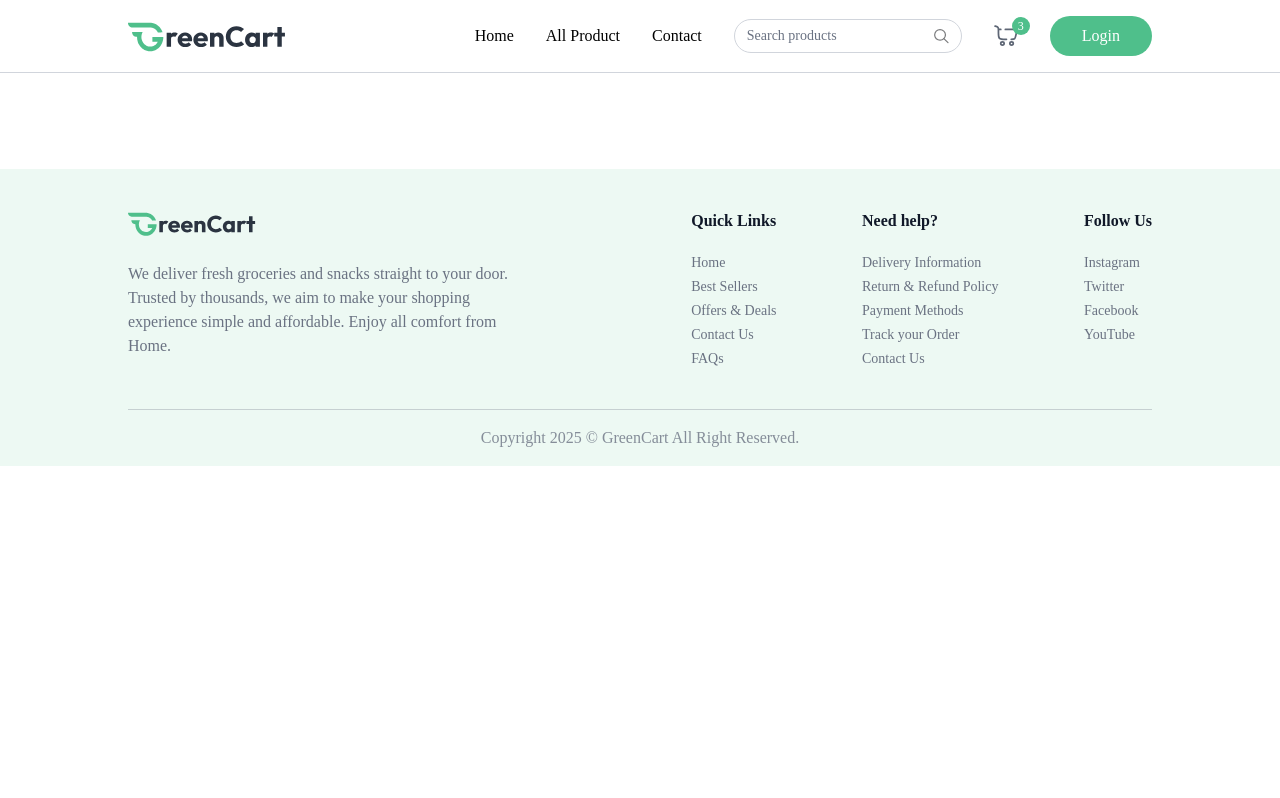
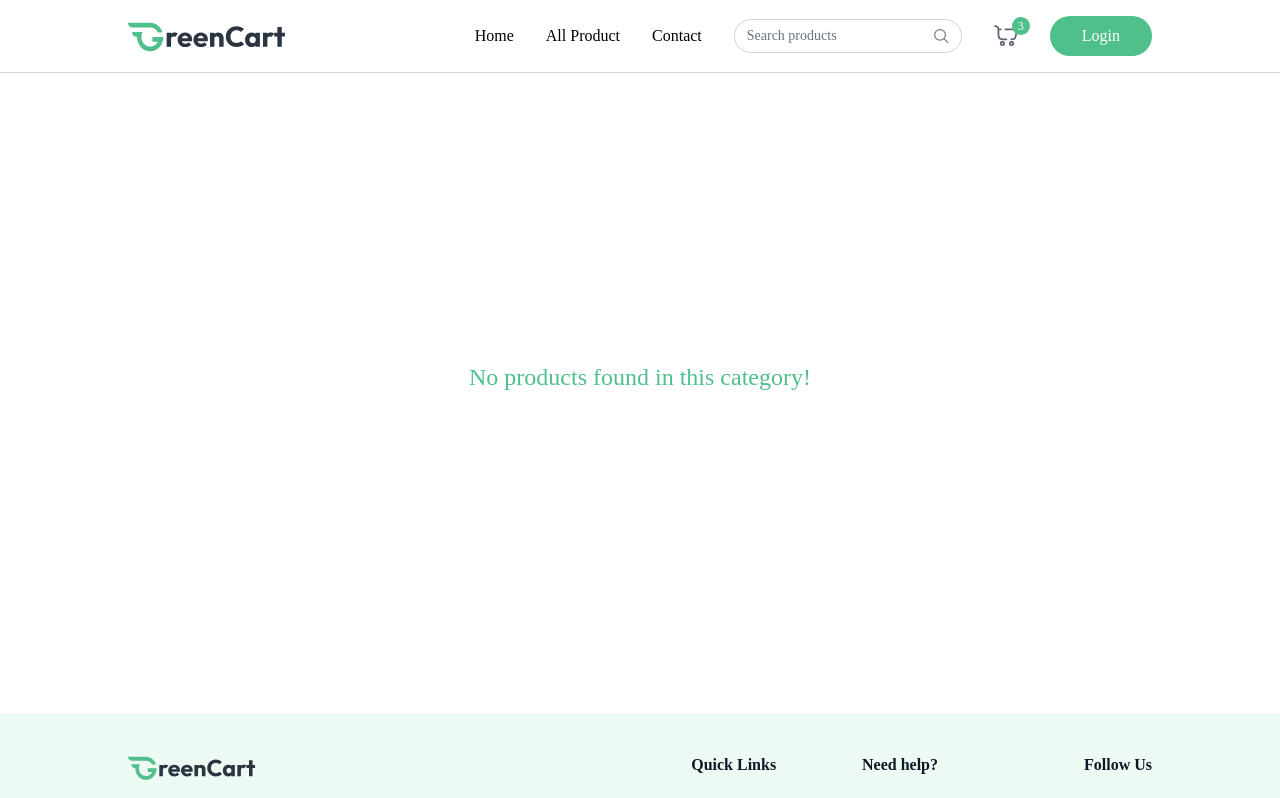
Before and after one commit to fatima-n09/GreenCart, a React (Vite) app: page /products/1 in a window 1280 px wide. Shown: the top 798 px of the page. Built offline with nearby package versions, Linux system fonts and the light colour scheme.

Commit message:
productcategory updates

```diff
--- a/src/App.jsx
+++ b/src/App.jsx
@@ -6,6 +6,7 @@
 import { useAppContext } from './context/AppContext'
 import Login from './components/Login'
 import AllProducts from './pages/AllProducts'
+import ProductCategory from './pages/ProductCategory'
 const App = () => {
   const isSellerPath = useLocation().pathname.includes('seller')
   const{showUserLogin} = useAppContext();
@@ -18,6 +19,7 @@
         <Routes>
           <Route path='/' element={<Home/>}/>
           <Route path='/products' element={<AllProducts/>}/>
+          <Route path='/products/:category' element={<ProductCategory/>}/>
         </Routes>
       </div>
       {!isSellerPath && <Footer/>}
--- a/src/components/Login.jsx
+++ b/src/components/Login.jsx
@@ -19,7 +19,7 @@
     }
 
     return (
-        <div onClick={()=> setShowUserLogin(false)} className='fixed top-0 bttom-0 left-0 right-0 z-30 flex items-center text-sm text-gray-600 bg-black/50'>
+        <div onClick={()=> setShowUserLogin(false)} className='fixed top-0 bottom-0 left-0 right-0 z-30 flex items-center text-sm text-gray-600 bg-black/50'>
         <form onSubmit={onSubmitHandler} onClick={(e) =>e.stopPropagation() } className="flex flex-col gap-4 m-auto items-start p-8 py-12 w-80 sm:w-[352px] rounded-lg shadow-xl border border-gray-200 bg-white">
             <p className="text-2xl font-medium m-auto">
                 <span className="text-primary">User</span> {state === "login" ? "Login" : "Sign Up"}
--- a/src/components/ProductCard.jsx
+++ b/src/components/ProductCard.jsx
@@ -3,12 +3,12 @@
 import { useAppContext } from "../context/AppContext";
 
 const ProductCard = ({ product }) => {
-  const [count, setCount] = React.useState(0);
+
   const { currency, addToCart, removeFromCart, cartItems, navigate } = useAppContext();
 
   return (
     product && (
-      <div className="border border-gray-500/20 rounded-md md:px-4 px-3 py-2 bg-white min-w-56 max-w-56 w-full">
+      <div onClick={()=>{navigate(`/products/${product.category.toLowerCase()}/${product._id}`); scrollTo(0,0)}} className="border border-gray-500/20 rounded-md md:px-4 px-3 py-2 bg-white min-w-56 max-w-56 w-full">
         <div className="group cursor-pointer flex items-center justify-center px-2">
           <img
             className="group-hover:scale-105 transition max-w-26 md:max-w-36"
--- /dev/null
+++ b/src/pages/ProductCategory.jsx
@@ -0,0 +1,35 @@
+import React from 'react'
+import { useAppContext } from '../context/AppContext'
+import { useParams } from 'react-router-dom'
+import { categories } from '../assets/assets'
+import ProductCard from '../components/ProductCard'
+
+const ProductCategory = () => {
+const {products} = useAppContext()
+const {category} = useParams();
+const searchCategory = categories.find((item) =>item.path.toLocaleLowerCase() === category)
+const filteredProducts = products.filter((product) =>product.category.toLocaleLowerCase() === category )
+  return (
+    <div className='mt-16'>
+        {searchCategory  && (
+            <div className='flex flex-col items-end w-max'>
+                <p className='text-2xl font-medium'>{searchCategory.text.toUpperCase()}</p>
+                <div className='w-16 h-0.5 bg-primary rounded-full'></div>
+            </div>
+        )}
+        {filteredProducts.length > 0? (
+            <div className='grid grid-cols-2 sm:grid-cols-3 md:grid-cols-4 lg:grid-cols-5 gap-3 md:gap-6 mt-6  '>
+                {filteredProducts.map((product)=>(
+                    <ProductCard key={product._id} product={product}/>
+                ))}
+            </div>
+        ): (
+            <div className='flex items-center justify-center h-[60vh]'>
+<p className='text-2xl font-medium text-primary'> No products found in this category! </p>
+            </div>
+        )}
+    </div>
+  )
+}
+
+export default ProductCategory
```
